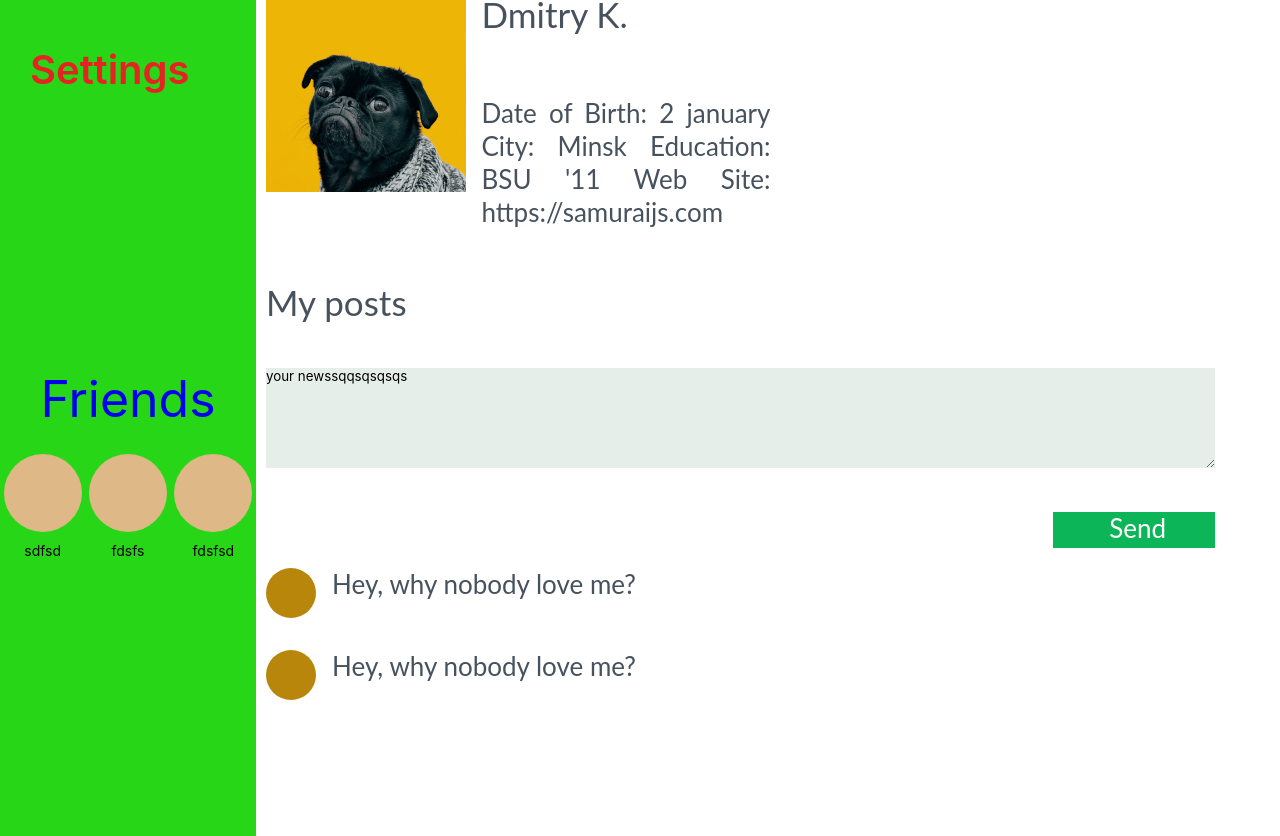
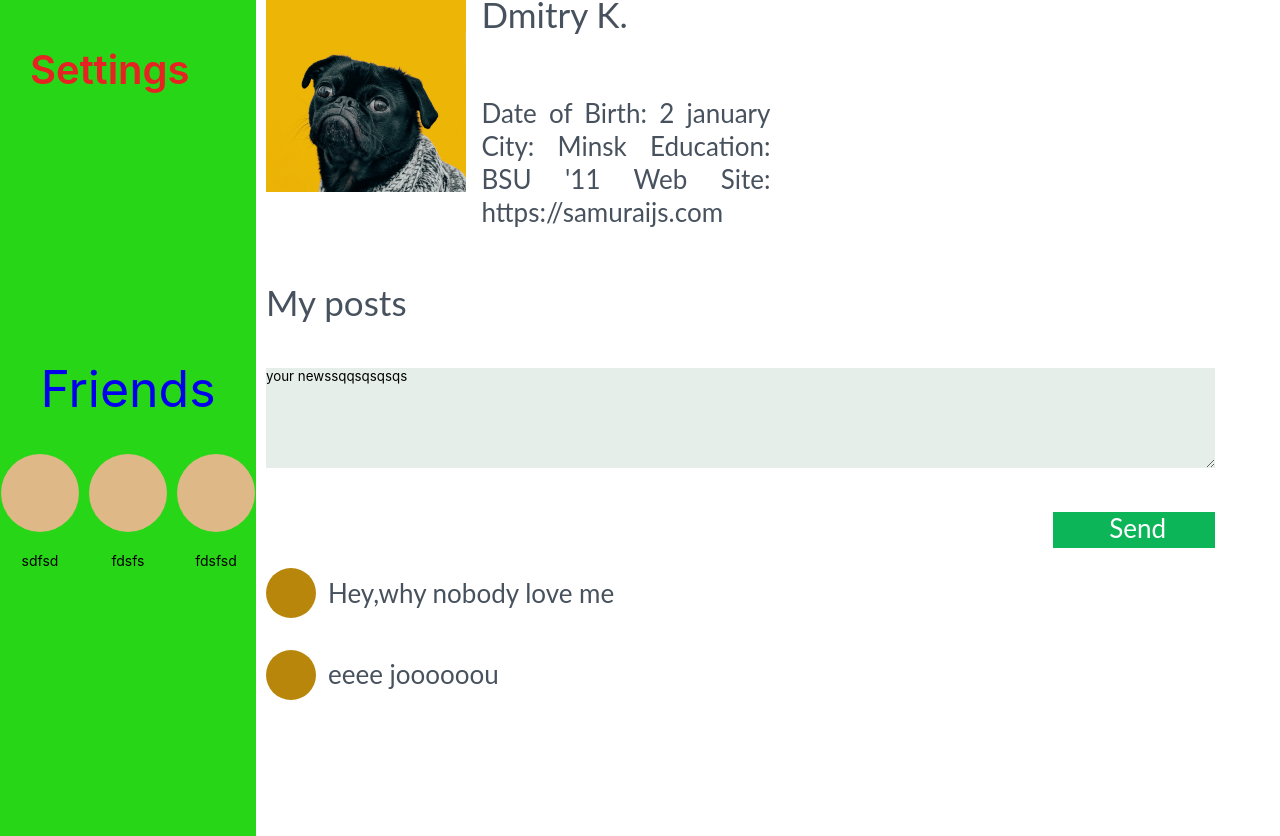
Before and after one commit to jaumamyfront-ender/ReactApp, a React (Create React App) app in the folder my-app/: page / in a window 1280 px wide. Shown: the part 404-1240 px from the top of the page. Built offline with nearby package versions, Linux system fonts and the light colour scheme.

Commit message:
workingOnComponents

```diff
--- a/my-app/src/App.css
+++ b/my-app/src/App.css
@@ -210,12 +210,14 @@ textarea {
   display: flex;
   flex-direction: column;
   align-items: flex-start;
+  max-height: 200px;
 }
 .item__one {
   display: flex;
   margin-bottom: 3%;
-  justify-content: space-between;
+  /* justify-content: space-between; */
   width: 370px;
+  align-items: center;
 }
 .item__one__image {
   width: 50px;
@@ -229,6 +231,7 @@ textarea {
   font-size: 26px;
   line-height: 33px;
   text-align: center;
+  margin-left: 12px;
 }
 .item__two {
 }
--- a/my-app/src/components/Content.jsx
+++ b/my-app/src/components/Content.jsx
@@ -1,6 +1,7 @@
 import React from "react";
 import profile from "../assets/profile.jpeg";
 import profileImage from "../assets/profileImage.jpg";
+import ContentFooter from "./sub-componentsContentFooter";
 const Content = () => {
   return (
     <div className="content">
@@ -33,24 +34,7 @@ const Content = () => {
           <button>Send</button>
         </div>
       </div>
-      <div className="content__footer">
-        <div className="item__one">
-          <div className="item__one__image">
-            {/* <img src="" alt="/#" /> */}
-          </div>
-          <div className="item__one__comment">
-            <span>Hey, why nobody love me?</span>
-          </div>
-        </div>
-        <div className="item__one">
-          <div className="item__one__image">
-            {/* <img src="" alt="/#" /> */}
-          </div>
-          <div className="item__one__comment">
-            <span>Hey, why nobody love me?</span>
-          </div>
-        </div>
-      </div>
+      <ContentFooter message="eeee joooooou" age="Hey,why nobody love me" />
     </div>
   );
 };
--- a/my-app/src/components/sidebar.module.css
+++ b/my-app/src/components/sidebar.module.css
@@ -24,6 +24,9 @@
   grid-template-rows: 80px 90px 25px;
   grid-template-columns: 1fr 1fr 1fr;
   grid-template-areas: "qqq qqq qqq";
+  max-width: 600px;
+  justify-self: center;
+  gap: 10px;
 }
 .qqq {
   display: grid;
--- /dev/null
+++ b/my-app/src/components/sub-componentsContentFooter.jsx
@@ -0,0 +1,20 @@
+import React from "react";
+const ContentFooter = (props) => {
+  return (
+    <div className="content__footer">
+      <div className="item__one">
+        <div className="item__one__image">{/* <img src="" alt="/#" /> */}</div>
+        <div className="item__one__comment">
+          <span>{props.age}</span>
+        </div>
+      </div>
+      <div className="item__one">
+        <div className="item__one__image">{/* <img src="" alt="/#" /> */}</div>
+        <div className="item__one__comment">
+          <span>{props.message}</span>
+        </div>
+      </div>
+    </div>
+  );
+};
+export default ContentFooter;
```
